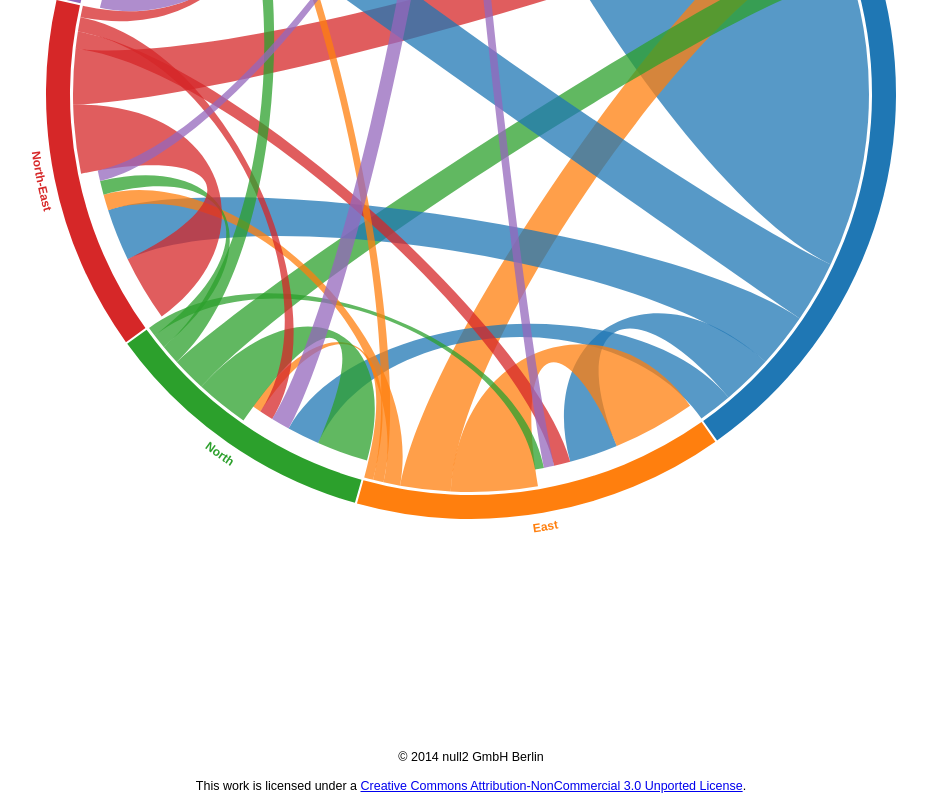
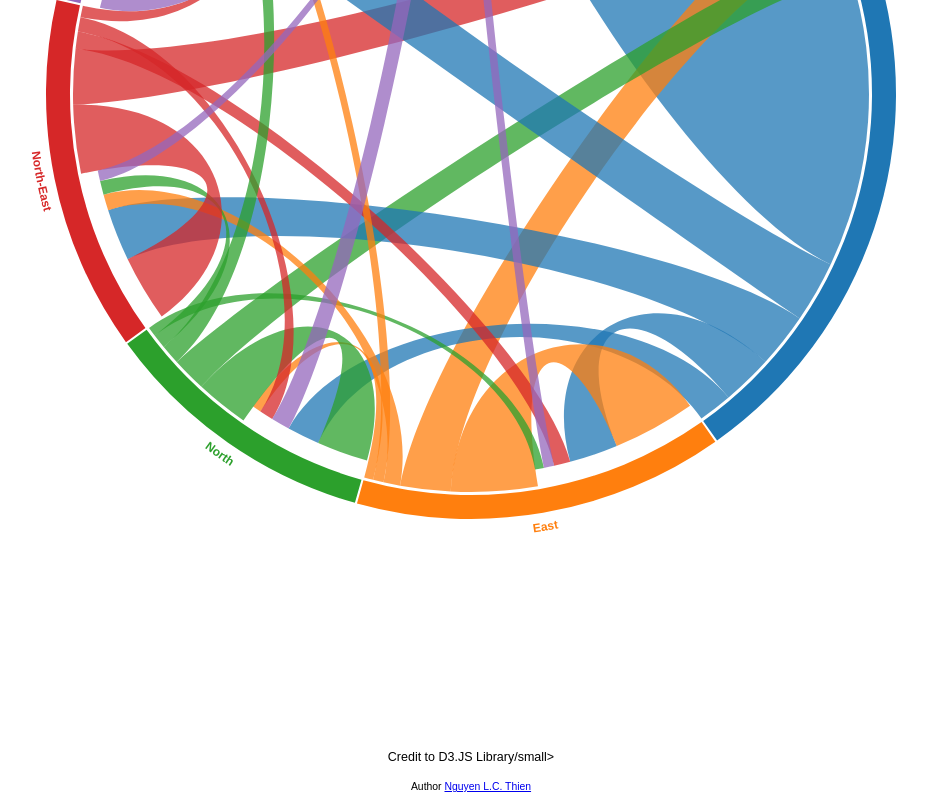
Before and after one commit to NUS-Anonymous/singtel-data, a website: page index.html in a window 1280 px wide. Shown: the part 640-1440 px from the top of the page, without its empty margins (169-1096 px from the left). Drawn offline with Linux system fonts and the light colour scheme.

Commit message:
Update index.html

```diff
--- a/index.html
+++ b/index.html
@@ -68,13 +68,13 @@
 </head>
 <body>
   <header>
-    <h1>Circular Migration Plot</h1>
+    <h1>Population Movement Plot</h1>
   </header>
   <div id=timeline></div>
   <div id=chart></div>
   <footer>
-    <small>&copy; 2014 null2 GmbH Berlin</small><br>
-    <small>This work is licensed under a <a href="http://creativecommons.org/licenses/by-nc/3.0/">Creative Commons Attribution-NonCommercial 3.0 Unported License</a>.</small>
+    <small>Credit to D3.JS Library/small><br>
+    <small>Author <a href=https://www.linkedin.com/in/nlchuongthien/">Nguyen L.C. Thien </a></small>
   </footer>
   <script>
     CircularMigrationPlot({
```
